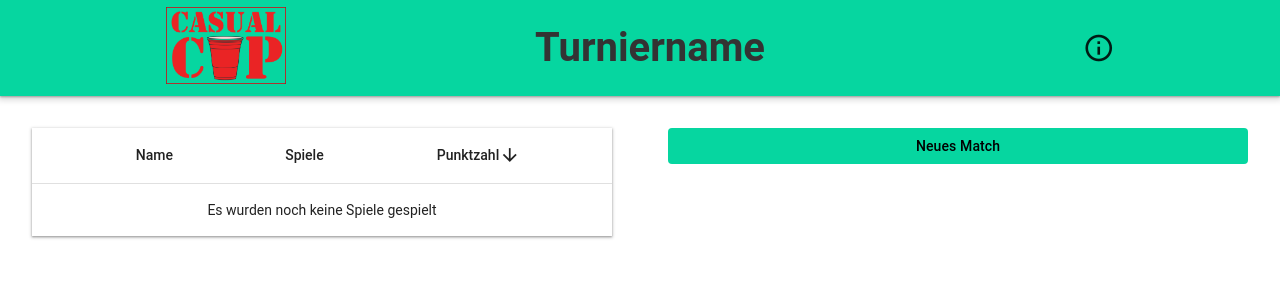
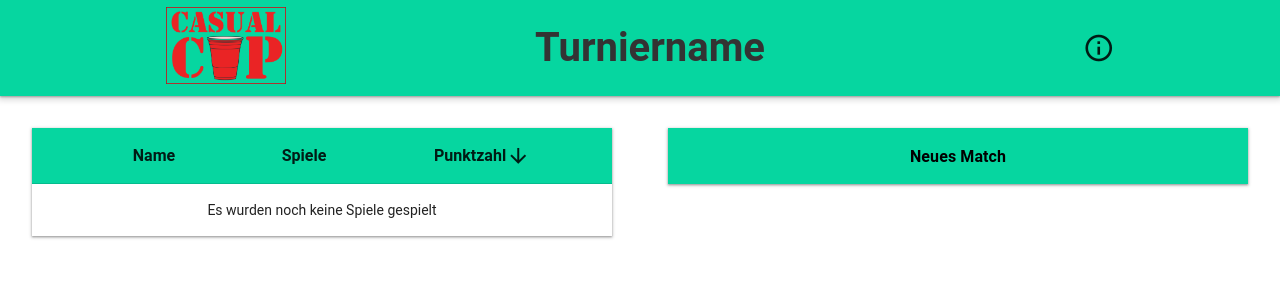
Before and after one commit to LS1893/CasualCup, a Nuxt app: page / in a window 1280 px wide. Shown: the top 300 px of the page. Built offline with nearby package versions, Linux system fonts and the light colour scheme.

Commit message:
added styling

```diff
--- /dev/null
+++ b/app/assets/scss/_scoreTable.scss
@@ -0,0 +1,30 @@
+.v-data-table tbody tr.eligible-player-row {
+  //background-color: rgba(6, 214, 160, 0.05) !important;
+  box-shadow: inset 4px 0 0 #06D6A0;
+}
+
+.v-data-table > div > table > thead > tr > th {
+  //background-color: rgba(6, 214, 160, 0.1) !important;
+  background-color: #06D6A0 !important;
+  font-weight: bold !important;
+  //border-bottom: #333 2px solid;
+  font-size: 16px;
+}
+
+.v-data-table {
+  width: 100%;
+  table-layout: fixed;
+}
+
+.v-data-table tbody tr {
+  border-bottom: 1px solid rgba(0, 0, 0, 0.12) !important;
+}
+
+.v-data-table tbody tr > td {
+  padding: 8px 16px !important;
+  word-break: break-word;
+}
+
+.v-data-table tbody tr:hover {
+  background-color: rgba(0, 0, 0, 0.05);
+}
--- a/app/assets/scss/main.scss
+++ b/app/assets/scss/main.scss
@@ -1,6 +1,7 @@
 
 @use 'toolbar';
 @use 'variables';
+@use 'scoreTable';
 
 .scorecards-scroll-area {
   max-height: 800px;
@@ -9,3 +10,12 @@
   padding-left: 8px;
   padding-top: 8px;
 }
+
+.v-btn__content {
+    font-weight: bold;
+    font-size: 16px;
+}
+
+.v-button{
+    border-radius: 0px;
+}
--- a/app/pages/index.vue
+++ b/app/pages/index.vue
@@ -164,6 +164,16 @@ for (const player of allPlayersInGame) {
 
   return isValid;
 }
+
+function getPlayerRowProps(item: any): any {
+  const player = item.internalItem.raw;
+  if (player.matches >= 3) {
+    return {
+      class: 'eligible-player-row'
+    };
+  }
+  return {};
+}
 </script>
 
 <template>
@@ -181,6 +191,7 @@ for (const player of allPlayersInGame) {
                   hide-default-footer
                   no-data-text="Es wurden noch keine Spiele gespielt"
                   item-key="id"
+                  :row-props="getPlayerRowProps"
               />
             </v-col>
           </v-row>
@@ -201,7 +212,9 @@ for (const player of allPlayersInGame) {
                 </v-overlay>
                   <template v-slot:activator="{ props: activatorProps }">
                     <v-btn
-
+                        rounded="0"
+                        height="56px"
+                        class="elevation-1"
                         v-bind="activatorProps"
                         color="accent"
                         text="Neues Match"
@@ -294,10 +307,10 @@ for (const player of allPlayersInGame) {
           <v-row density="comfortable">
             <!-- style="border: 1px solid;" -->
             <v-col density="comfortable">
-              <div class="scorecards-scroll-area">
+              <!-- div class="scorecards-scroll-area"> -->
                 <Scorecard @open-overlay="handleOpenOverlay" v-for="score in matches.slice().reverse()" :score="score" class="mb-3"/>
 
-              </div>
+              <!-- </div> -->
 
             </v-col>
           </v-row>
```
